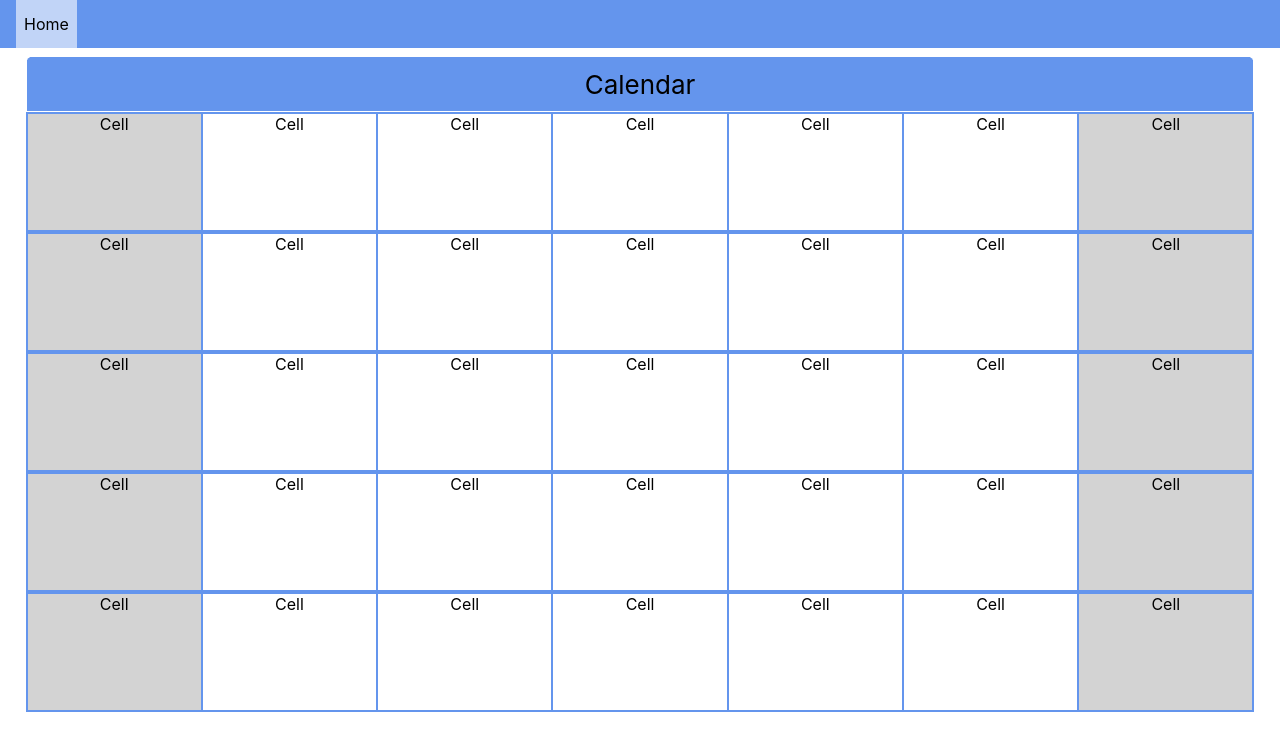
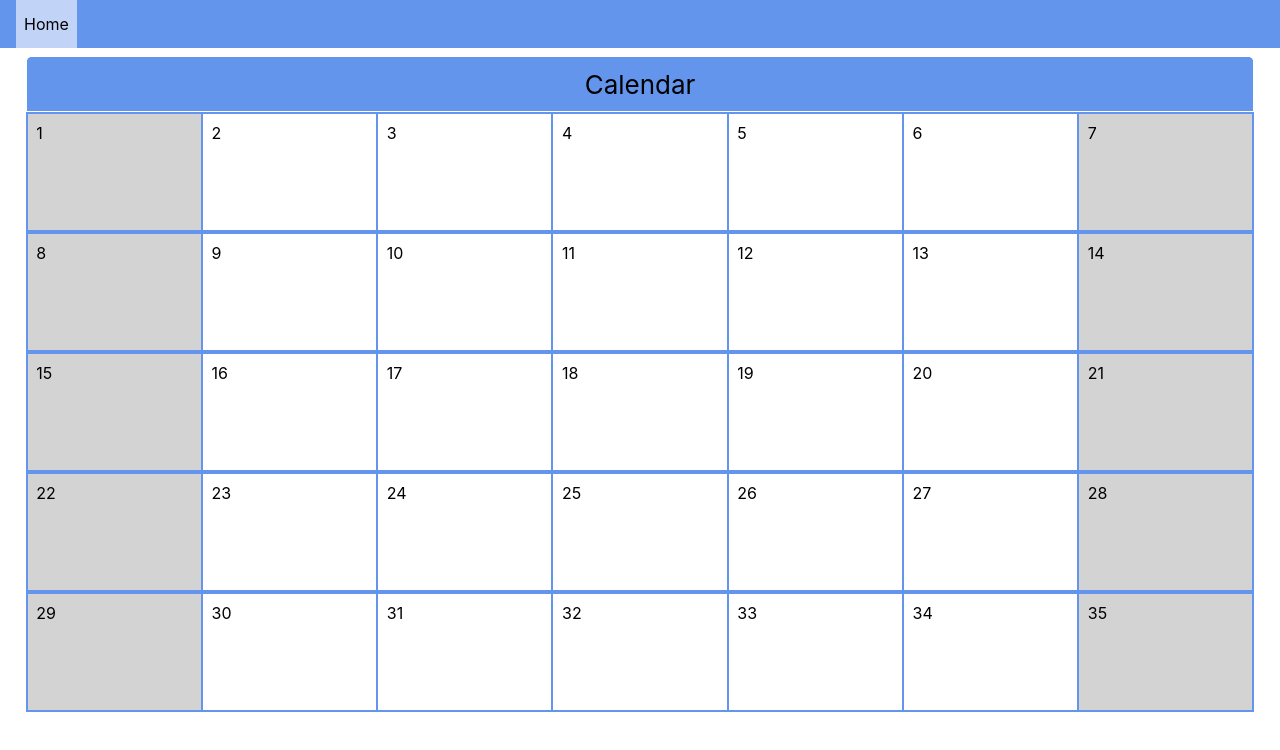
Before and after one commit to malee31/React-Calendar, a React (Create React App) app: page / in a window 1280 px wide. Shown: the top 750 px of the page. Built offline with nearby package versions, Linux system fonts and the light colour scheme.

Commit message:
Numbering added to cells

```diff
--- a/src/Components/Calendar.js
+++ b/src/Components/Calendar.js
@@ -1,9 +1,23 @@
 import "../styles/calendar.css";
 
+function CalendarCellLayer(props) {
+	const additionalStyle = Object.assign({}, props.style);
+	const additionalClasses = props.className || "";
+	return (
+		<div className={`calendar-cell-layer ${additionalClasses}`} style={additionalStyle}>
+			{props.children}
+		</div>
+	);
+}
+
 function CalendarCell(props) {
+	const dayNum = props.dayNum || -1;
 	return (
 		<div className={`calendar-cell ${props.disabled ? "disabled" : ""}`}>
-			Cell
+			<CalendarCellLayer className="calendar-cell-number">
+				<span>{dayNum}</span>
+			</CalendarCellLayer>
+			<CalendarCellLayer/>
 		</div>
 	);
 }
@@ -11,13 +25,13 @@ function CalendarCell(props) {
 function CalendarRow(props) {
 	return (
 		<div className="calendar-row">
-			<CalendarCell disabled/>
-			<CalendarCell/>
-			<CalendarCell/>
-			<CalendarCell/>
-			<CalendarCell/>
-			<CalendarCell/>
-			<CalendarCell disabled/>
+			{
+				[...Array(7).keys()]
+					.map(num => num + props.start)
+					.map((dayNum, index) =>
+						<CalendarCell dayNum={dayNum} disabled={index === 0 || index === 6} key={dayNum}/>
+					)
+			}
 		</div>
 	);
 }
@@ -35,11 +49,11 @@ export default function Calendar(props) {
 	return (
 		<div className="calendar-wrapper">
 			<CalendarHeader/>
-			<CalendarRow/>
-			<CalendarRow/>
-			<CalendarRow/>
-			<CalendarRow/>
-			<CalendarRow/>
+			<CalendarRow start={1}/>
+			<CalendarRow start={8}/>
+			<CalendarRow start={15}/>
+			<CalendarRow start={22}/>
+			<CalendarRow start={29}/>
 		</div>
 	);
 }
--- a/src/styles/calendar.css
+++ b/src/styles/calendar.css
@@ -41,8 +41,31 @@
 	flex-grow: 1;
 	border: 1px solid cornflowerblue;
 	height: 100%;
+	z-index: 0;
+	position: relative;
 }
 
 .calendar-cell.disabled {
 	background-color: lightgray;
 }
+
+.calendar-cell-layer {
+	display: flex;
+	flex-grow: 1;
+	position: absolute;
+	top: 0;
+	left: 0;
+	width: 100%;
+	height: 100%;
+	z-index: 1;
+}
+
+.calendar-cell-number {
+	justify-content: flex-start;
+	padding: 5%;
+}
+
+.calendar-row-weekly {
+	/* Multiply calendar-row.height by 5 */
+	height: 75vh;
+}
```
